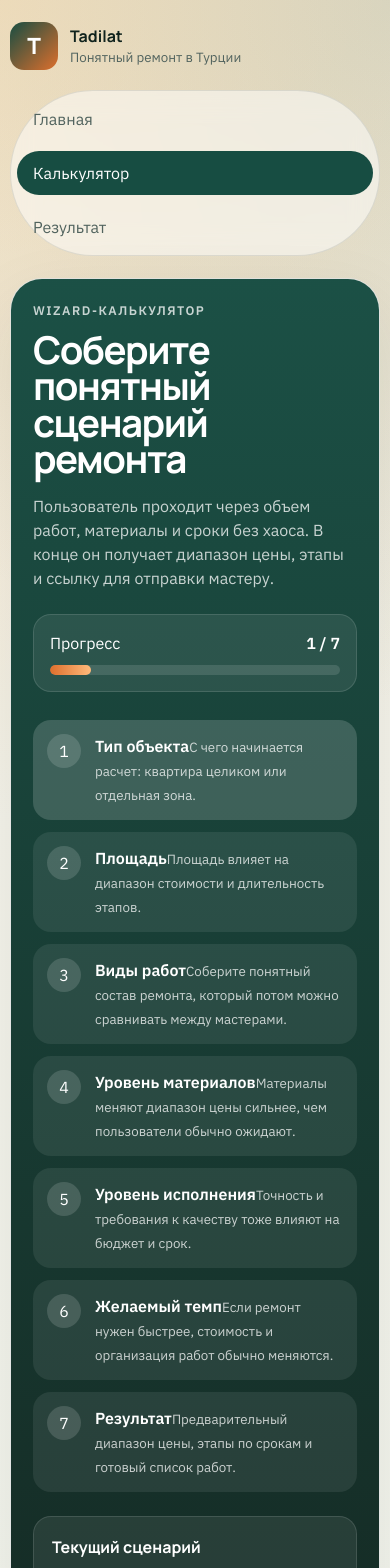
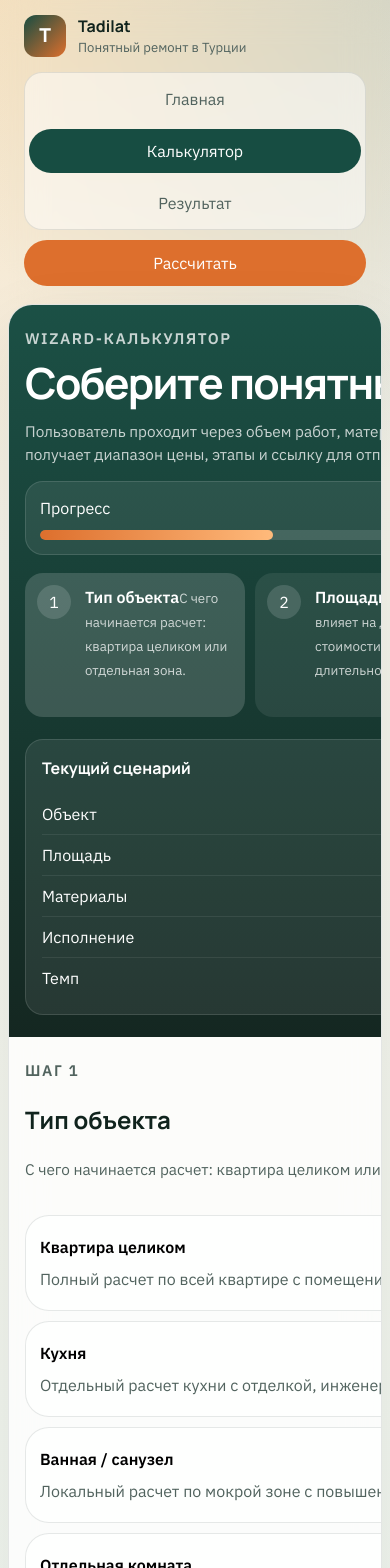
Before and after one commit to Ramiz2284/tadilat, a React (Vite) app: page /calculator in a window 390 px wide. Shown: the top 1568 px of the page. Built offline with nearby package versions, Linux system fonts and the light colour scheme.

Commit message:
Improve mobile layout and print styles

```diff
--- a/src/app/RootLayout.tsx
+++ b/src/app/RootLayout.tsx
@@ -12,11 +12,17 @@ export function RootLayout() {
           </span>
         </Link>
 
-        <nav className="topnav">
-          <NavLink to="/">Главная</NavLink>
-          <NavLink to="/calculator">Калькулятор</NavLink>
-          <NavLink to="/result">Результат</NavLink>
-        </nav>
+        <div className="topbar-actions">
+          <nav className="topnav">
+            <NavLink to="/">Главная</NavLink>
+            <NavLink to="/calculator">Калькулятор</NavLink>
+            <NavLink to="/result">Результат</NavLink>
+          </nav>
+
+          <Link className="button button-primary topbar-cta" to="/calculator">
+            Рассчитать
+          </Link>
+        </div>
       </header>
 
       <main>
--- a/src/styles.css
+++ b/src/styles.css
@@ -35,6 +35,7 @@ html {
 body {
   margin: 0;
   min-width: 320px;
+  overflow-x: hidden;
 }
 
 a {
@@ -63,6 +64,16 @@ button {
   align-items: center;
   gap: 20px;
   padding: 22px 0;
+  position: sticky;
+  top: 0;
+  z-index: 20;
+  backdrop-filter: blur(18px);
+}
+
+.topbar-actions {
+  display: flex;
+  align-items: center;
+  gap: 12px;
 }
 
 .brand {
@@ -104,6 +115,12 @@ h3 {
   border-radius: 999px;
   background: rgba(255, 255, 255, 0.5);
   backdrop-filter: blur(14px);
+  overflow-x: auto;
+  scrollbar-width: none;
+}
+
+.topnav::-webkit-scrollbar {
+  display: none;
 }
 
 .topnav a {
@@ -115,6 +132,10 @@ h3 {
 .topnav a.active {
   background: var(--secondary);
   color: #fff;
+}
+
+.topbar-cta {
+  white-space: nowrap;
 }
 
 .page {
@@ -233,6 +254,11 @@ h3 {
     linear-gradient(180deg, rgba(255, 255, 255, 0.94), rgba(247, 241, 232, 0.9));
 }
 
+.hero-card ul {
+  margin: 14px 0 0;
+  padding-left: 20px;
+}
+
 .hero-card-label,
 .stat-card span,
 .summary-card span {
@@ -314,6 +340,7 @@ h3 {
   border-radius: 999px;
   background: rgba(23, 77, 66, 0.08);
   border: 1px solid rgba(23, 77, 66, 0.1);
+  min-width: 0;
 }
 
 .check-item {
@@ -423,6 +450,7 @@ h3 {
   display: grid;
   gap: 24px;
   padding: 34px;
+  min-width: 0;
 }
 
 .wizard-summary {
@@ -486,6 +514,7 @@ h3 {
   border: 1px solid var(--line);
   border-radius: var(--radius-lg);
   background: rgba(255, 255, 255, 0.72);
+  min-width: 0;
 }
 
 .choice-card.selected {
@@ -525,6 +554,7 @@ h3 {
   border: 1px solid var(--line);
   border-radius: 18px;
   background: rgba(255, 255, 255, 0.82);
+  width: 100%;
 }
 
 .summary-panel {
@@ -566,6 +596,11 @@ h3 {
   color: #fff;
 }
 
+.timeline-item,
+.risk-list li {
+  overflow-wrap: anywhere;
+}
+
 .empty-state {
   text-align: center;
   justify-items: center;
@@ -576,6 +611,10 @@ h3 {
 }
 
 @media (max-width: 1100px) {
+  .topbar {
+    position: static;
+  }
+
   .hero,
   .wizard-shell,
   .result-hero,
@@ -608,8 +647,10 @@ h3 {
 @media (max-width: 720px) {
   .app-shell {
     width: min(100% - 20px, 100%);
+    padding-bottom: 40px;
   }
 
+  .topbar-actions,
   .topbar,
   .topnav,
   .hero-actions,
@@ -627,6 +668,158 @@ h3 {
     padding: 22px;
   }
 
+  .topbar {
+    gap: 14px;
+    padding: 14px 0 18px;
+  }
+
+  .brand {
+    width: 100%;
+  }
+
+  .topbar-actions {
+    width: 100%;
+    gap: 10px;
+  }
+
+  .brand-mark {
+    width: 42px;
+    height: 42px;
+    border-radius: 12px;
+    font-size: 1.2rem;
+  }
+
+  .brand small {
+    font-size: 0.82rem;
+  }
+
+  .topnav {
+    width: 100%;
+    justify-content: flex-start;
+    gap: 8px;
+    padding: 4px;
+    border-radius: 18px;
+  }
+
+  .topnav a {
+    white-space: nowrap;
+    text-align: center;
+    min-height: 44px;
+    display: inline-flex;
+    align-items: center;
+    justify-content: center;
+  }
+
+  .topbar-cta {
+    min-height: 44px;
+  }
+
+  .page {
+    gap: 18px;
+  }
+
+  .hero {
+    gap: 18px;
+    border-radius: 24px;
+  }
+
+  .hero h1,
+  .wizard-sidebar h1,
+  .result-hero h1 {
+    font-size: clamp(2rem, 11vw, 3rem);
+    line-height: 1;
+  }
+
+  .hero-description,
+  .section-description,
+  .wizard-sidebar p,
+  .wizard-panel-heading p,
+  .result-hero p,
+  .hero-disclaimer {
+    font-size: 0.96rem;
+  }
+
+  .hero-actions .button,
+  .section-actions .button,
+  .result-actions .button,
+  .wizard-actions .button {
+    width: 100%;
+  }
+
+  .hero-card,
+  .stat-card,
+  .info-card,
+  .step-card,
+  .example-card,
+  .surface-panel,
+  .summary-card,
+  .hint-card,
+  .preview-estimate-card {
+    padding: 18px;
+    border-radius: 20px;
+  }
+
+  .stats-grid {
+    gap: 12px;
+  }
+
+  .section {
+    gap: 18px;
+    border-radius: 24px;
+  }
+
+  .pill-grid {
+    grid-template-columns: 1fr;
+  }
+
+  .pill {
+    border-radius: 16px;
+    padding: 12px 14px;
+  }
+
+  .check-item,
+  .faq-item {
+    padding: 16px;
+  }
+
+  .wizard-shell {
+    border-radius: 24px;
+  }
+
+  .wizard-sidebar {
+    gap: 16px;
+  }
+
+  .progress-block {
+    margin-top: 14px;
+    padding: 14px;
+  }
+
+  .wizard-steps {
+    display: flex;
+    gap: 10px;
+    margin-top: 18px;
+    overflow-x: auto;
+    padding-bottom: 6px;
+    scroll-snap-type: x proximity;
+  }
+
+  .wizard-steps li {
+    min-width: 240px;
+    scroll-snap-align: start;
+    padding: 12px;
+  }
+
+  .wizard-summary {
+    margin-top: 16px;
+    padding: 16px;
+  }
+
+  .wizard-panel {
+    gap: 18px;
+    padding-bottom: calc(22px + env(safe-area-inset-bottom));
+  }
+
   .field-grid,
   .metrics-grid,
   .choice-grid,
@@ -634,4 +827,185 @@ h3 {
   .summary-panel {
     grid-template-columns: 1fr;
   }
+
+  .choice-grid,
+  .choice-grid.compact {
+    gap: 10px;
+  }
+
+  .choice-card {
+    padding: 16px;
+    min-height: 108px;
+  }
+
+  .choice-card strong {
+    font-size: 1rem;
+  }
+
+  .field input {
+    height: 52px;
+  }
+
+  .recommendation-banner {
+    padding: 16px;
+    border-radius: 20px;
+  }
+
+  .selected-inline {
+    gap: 8px;
+  }
+
+  .wizard-actions {
+    position: sticky;
+    bottom: 0;
+    padding-top: 12px;
+    background: linear-gradient(180deg, rgba(246, 241, 232, 0), rgba(246, 241, 232, 0.96) 30%);
+  }
+
+  .result-shell {
+    gap: 18px;
+    border-radius: 24px;
+  }
+
+  .result-price-card {
+    width: 100%;
+    min-width: 0;
+  }
+
+  .metrics-grid {
+    gap: 12px;
+  }
+
+  .result-grid {
+    gap: 14px;
+  }
+
+  .timeline-item + .timeline-item {
+    border-top: 1px solid var(--line);
+    padding-top: 12px;
+  }
+
+  .risk-list {
+    padding-left: 18px;
+  }
 }
+
+@media (max-width: 420px) {
+  .app-shell {
+    width: calc(100% - 16px);
+  }
+
+  .topbar,
+  .hero,
+  .section,
+  .wizard-sidebar,
+  .wizard-panel,
+  .result-shell {
+    padding-left: 16px;
+    padding-right: 16px;
+  }
+
+  .eyebrow {
+    font-size: 0.72rem;
+    letter-spacing: 0.1em;
+  }
+
+  .button {
+    min-height: 46px;
+    padding: 0 16px;
+  }
+
+  .hero-card strong,
+  .result-price-card strong,
+  .stat-card strong,
+  .summary-card strong {
+    font-size: 1.22rem;
+  }
+
+  .wizard-steps li {
+    min-width: 220px;
+  }
+
+  .choice-card {
+    min-height: 96px;
+    padding: 14px;
+  }
+}
+
+@media print {
+  :root {
+    background: #ffffff;
+    color: #111111;
+  }
+
+  body {
+    background: #ffffff;
+    overflow: visible;
+  }
+
+  .app-shell {
+    width: 100%;
+    margin: 0;
+    padding: 0;
+  }
+
+  .topbar,
+  .wizard-actions,
+  .topbar-cta,
+  .button,
+  .muted-note {
+    display: none !important;
+  }
+
+  .page,
+  .result-shell,
+  .result-grid,
+  .metrics-grid {
+    gap: 12px;
+  }
+
+  .hero,
+  .wizard-shell,
+  .result-shell,
+  .surface,
+  .cta-banner,
+  .hero-card,
+  .stat-card,
+  .info-card,
+  .step-card,
+  .example-card,
+  .surface-panel,
+  .summary-card,
+  .result-price-card {
+    background: #ffffff !important;
+    box-shadow: none !important;
+    border: 1px solid #d9d9d9 !important;
+    backdrop-filter: none !important;
+  }
+
+  .result-shell {
+    padding: 0;
+    border: 0 !important;
+  }
+
+  .result-hero,
+  .result-grid,
+  .metrics-grid {
+    grid-template-columns: 1fr 1fr;
+    display: grid;
+    align-items: start;
+  }
+
+  .result-price-card,
+  .surface-panel,
+  .summary-card {
+    break-inside: avoid;
+    page-break-inside: avoid;
+  }
+
+  .pill {
+    background: #f5f5f5 !important;
+    border-color: #d9d9d9 !important;
+    color: #111111 !important;
+  }
+}
```
